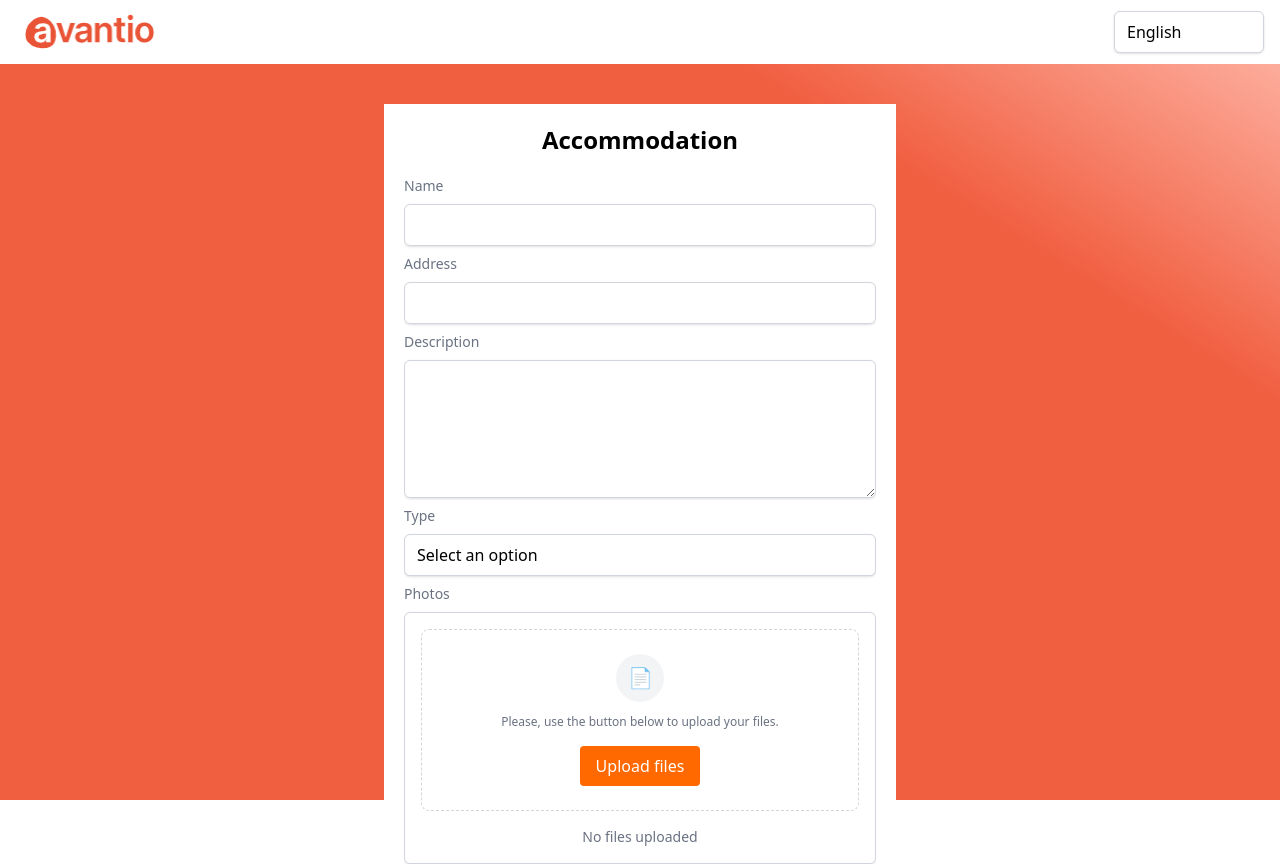
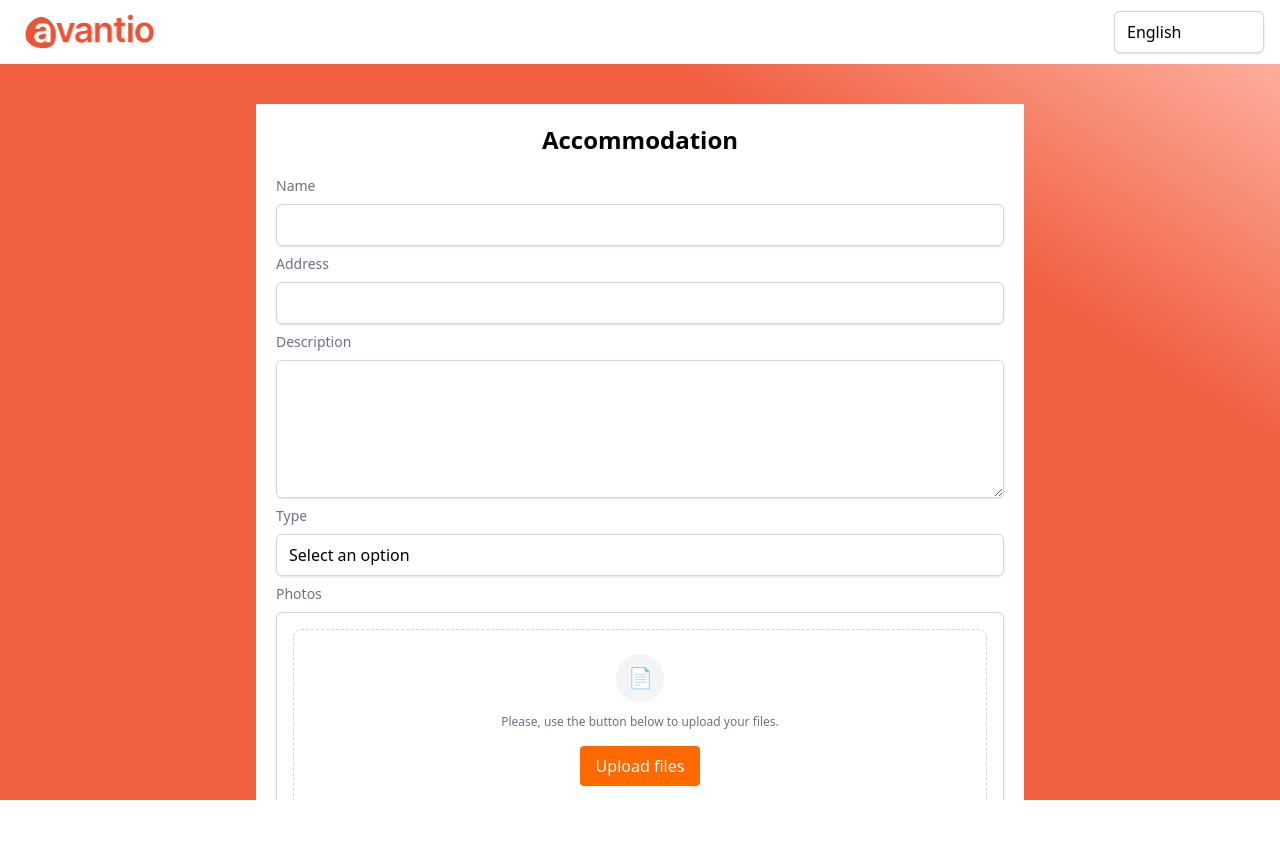
Before and after one commit to angha90/react-challenge, a React (Vite) app: page / in a window 1280 px wide. Shown: the top 864 px of the page. After the commit the page ends 800 px from the top, so only its background shows below. Built offline with nearby package versions, Linux system fonts and the light colour scheme.

Commit message:
feat(xxxxx): web componente refactor

```diff
--- a/custom-form-result.html
+++ b/custom-form-result.html
@@ -5,13 +5,12 @@
     <meta http-equiv="X-UA-Compatible" content="IE=edge" />
     <meta name="viewport" content="width=device-width, initial-scale=1.0" />
     <title>React Form - Web Component</title>
-    <script src="https://cdn.tailwindcss.com/3.4.0"></script>
-    <!-- NOTE:: Add your script here -->
+    <link rel="stylesheet" href="./dist/my-app.css" />
+
+ <!-- NOTE:: Add your script here -->
     <script type="module" src="./dist/my-app.js"></script>
   </head>
   <body>
-    <my-app></my-app>
-
     <script>
       /* NOTE:: You can modify this script if you need to */
       const form = document.createElement('custom-react-form')
--- a/src/App.tsx
+++ b/src/App.tsx
@@ -3,7 +3,7 @@ import { CreateAccommodation } from './features/accommodations/components/pages'
 
 function App() {
   return (
-    <div className="flex h-screen w-screen flex-col bg-[linear-gradient(32deg,#f15f41_75%,#ffbbad_100%)]">
+    <div className="maxflex grid min-h-screen flex-col bg-[linear-gradient(32deg,#f15f41_75%,#ffbbad_100%)]">
       <AppHeader />
       <div className="flex-1">
         <CreateAccommodation />
--- a/src/features/accommodations/components/organisms/create-accommodation-form/create-accommodation-form.hook.ts
+++ b/src/features/accommodations/components/organisms/create-accommodation-form/create-accommodation-form.hook.ts
@@ -19,7 +19,13 @@ export const useCreateAccommodationForm = () => {
   const previousStep = useCallback(() => setStep(step - 1), [step])
 
   const onSubmit = useCallback(() => {
-    console.log('submit values', values)
+    const event = new CustomEvent('custom-react-submit', {
+      detail: { values }
+    })
+
+    const host = document.querySelector('custom-react-form')
+
+    ;(host ?? document).dispatchEvent(event)
   }, [values])
 
   const fields = useMemo(
--- a/src/features/accommodations/components/organisms/create-accommodation-form/create-accommodation-form.view.tsx
+++ b/src/features/accommodations/components/organisms/create-accommodation-form/create-accommodation-form.view.tsx
@@ -22,7 +22,7 @@ export const CreateAccommodationForm = () => {
         fields={fields}
         actions={actions}
         className="flex h-full w-full flex-col gap-2"
-        fieldsClassName="flex-1 overflow-y-auto"
+        fieldsClassName="flex-1"
         actionsClassName="flex gap-2 justify-end items-center gap-2"
       />
     </div>
--- a/src/features/accommodations/components/pages/create-accommodation/create-accommodation.view.tsx
+++ b/src/features/accommodations/components/pages/create-accommodation/create-accommodation.view.tsx
@@ -6,7 +6,7 @@ import { CreateAccommodationForm } from '../../organisms'
 export const CreateAccommodation = () => {
   return (
     <div className="flex h-full w-full items-center justify-center p-10">
-      <Card className="h-full w-full max-w-lg lg:w-1/2">
+      <Card className="h-full w-full lg:max-w-3xl">
         <TurboFormProvider schema={createAccommodationFormSchema}>
           <CreateAccommodationForm />
         </TurboFormProvider>
--- a/src/index.css
+++ b/src/index.css
@@ -6,4 +6,10 @@ body {
   height: 100vh;
   margin: 0;
   padding: 0;
+  overflow-x: hidden;
 }
+
+:root {
+  height: 100vh;
+  width: 100vw;
+}
--- a/src/web-component.tsx
+++ b/src/web-component.tsx
@@ -4,7 +4,7 @@ import i18n from './i18n'
 import App from './App'
 import './index.css'
 
-class MyApp extends HTMLElement {
+class CustomReactForm extends HTMLElement {
   connectedCallback() {
     const mountPoint = document.createElement('div')
     this.appendChild(mountPoint)
@@ -17,4 +17,4 @@ class MyApp extends HTMLElement {
   }
 }
 
-customElements.define('my-app', MyApp)
+customElements.define('custom-react-form', CustomReactForm)
```
